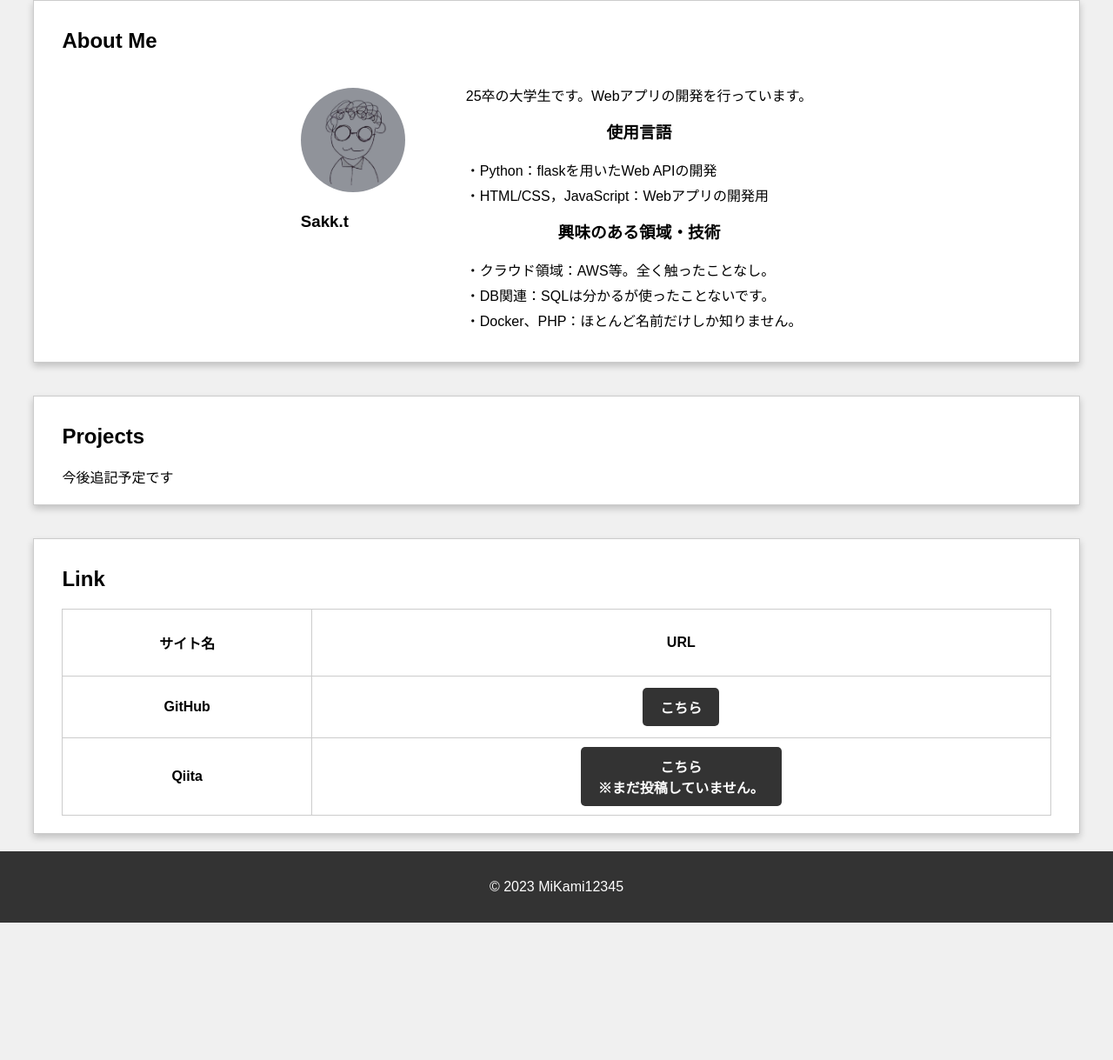
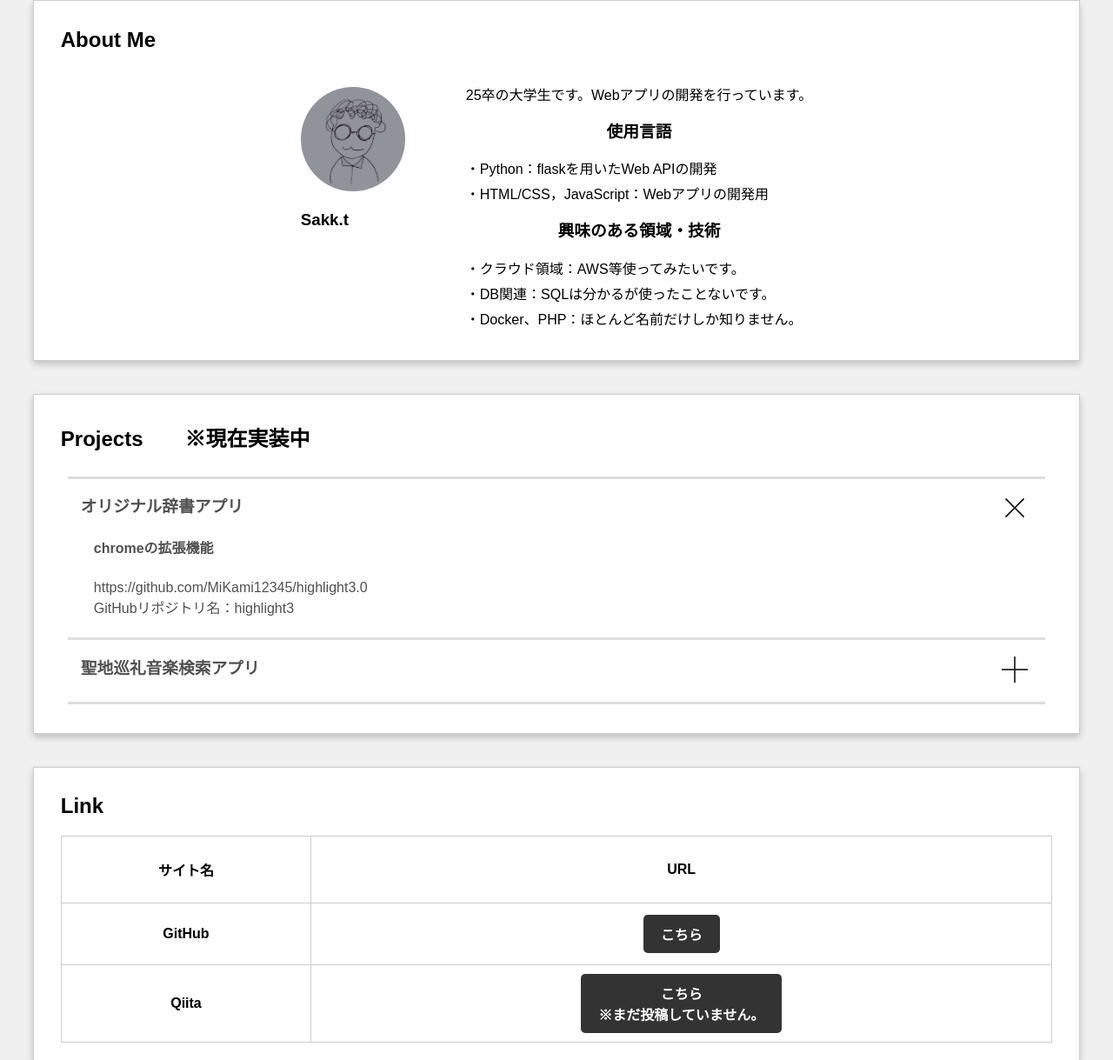
Before and after one commit to MiKami12345/portfolio, a plain HTML site: page index.html in a window 1280 px wide. Shown: the part 184-1403 px from the top of the page at 87% size. Before the commit the page ends 1245 px from the top, so only its background shows below. Drawn offline with Linux system fonts and the light colour scheme.

Commit message:
projects実装

```diff
--- a/index.html
+++ b/index.html
@@ -35,7 +35,7 @@
                 </ul>
                 <h3>興味のある領域・技術</h3>
                 <ul class="left-align">
-                    <li>・クラウド領域：AWS等。全く触ったことなし。</li>
+                    <li>・クラウド領域：AWS等使ってみたいです。</li>
                     <li>・DB関連：SQLは分かるが使ったことないです。</li>
                     <li>・Docker、PHP：ほとんど名前だけしか知りません。</li>
                 </ul>
@@ -43,8 +43,45 @@
         </div>
     </section>
     <section id="projects" class="section">
-        <h2>Projects</h2>
-        今後追記予定です
+        <h2>Projects　　※現在実装中</h2>
+        <ul id="projects_list">
+            <li class="project_item" id="project_1">
+                <h3 class="project_title">オリジナル辞書アプリ
+                    <img src="/static/images/more-display.svg" alt="表示する" class="icon_more is_open">
+                </h3>
+                <div class="project_content" style="/* display: none; */">
+                    <h4 class="p_item_header">chromeの拡張機能</h4>
+                    <p class="p_item_detail">
+                        https://github.com/MiKami12345/highlight3.0<br>
+                        GitHubリポジトリ名：highlight3
+                    </p>
+                </div>
+            </li>
+            <li class="project_item" id="project_2">
+                <h3 class="project_title is-open">聖地巡礼音楽検索アプリ
+                    <img src="/static/images/more-display.svg" alt="表示する" class="icon_more">
+                </h3>
+                <div class="project_content" style="display: none;">
+                    <h4 class="p_item_header">chromeの拡張機能</h4>
+                    <p class="p_item_detail">
+                        https://github.com/MiKami12345/highlight3.0<br>
+                        GitHubリポジトリ名：highlight3
+                    </p>
+                </div>
+            </li>
+            <!-- <li class="project_item" id="project_1">
+                <h3 class="project_title is-open">オリジナル辞書アプリ
+                    <img src="/static/images/more-display.svg" alt="表示する" class="icon_more">
+                </h3>
+                <div class="project_content" style="/* display: none; */">
+                    <h4 class="p_item_header">chromeの拡張機能</h4>
+                    <p class="p_item_detail">
+                        https://github.com/MiKami12345/highlight3.0<br>
+                        GitHubリポジトリ名：highlight3
+                    </p>
+                </div>
+            </li> -->
+        </ul>
     </section>
     <section id="link" class="section">
         <h2>Link</h2>
@@ -80,6 +117,7 @@
                 </td>
             </tr>
         </table>
+
     </section>
 
     <div class="scroll-to-top" onclick="scrollToTop()">&#9650;</div>
--- a/static/css/main.css
+++ b/static/css/main.css
@@ -31,7 +31,7 @@ a {
 }
 
 section {
-    padding: 2rem;
+    padding: 1.9rem;
 }
 
 section h2{
@@ -136,6 +136,47 @@ section h2{
     }
 }
 
+/* projectセクション */
+#projects_list{
+    list-style-type: none;
+    position: relative;
+    list-style-type: none;
+    padding: 0.5em 0.5em 0.5em 0.5em;
+    margin-bottom: 5px;
+    line-height: 1.5;
+
+    vertical-align: middle;
+    color: #505050;
+}
+
+.project_item{
+    border-block-end: solid #ddd;
+    writing-mode: horizontal-tb;
+    padding: 0px 20px 5px 15px;
+}
+
+.project_title{
+
+}
+
+.icon_more{
+    float: right;
+    width: 30px;
+    height: 30px;
+}
+
+.is_open{
+    transform: rotate(45deg);
+}
+
+.project_content{
+    padding-left: 15px;
+}
+
+#project_1{
+    border-block-start: solid #ddd;
+    writing-mode: horizontal-tb;
+}
 
 /* Linkセクション */
 table {
```
Also changed, not shown: static/images/more-display.svg (added), 1 other file.
